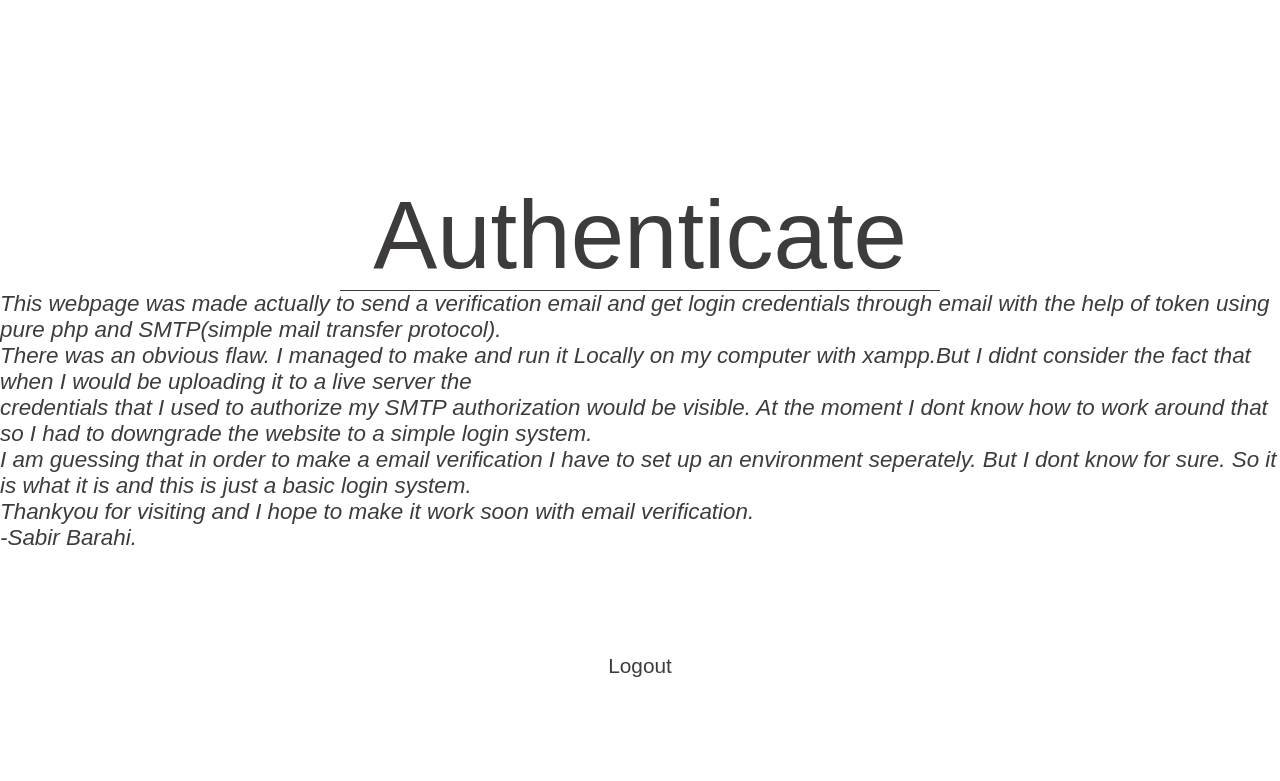
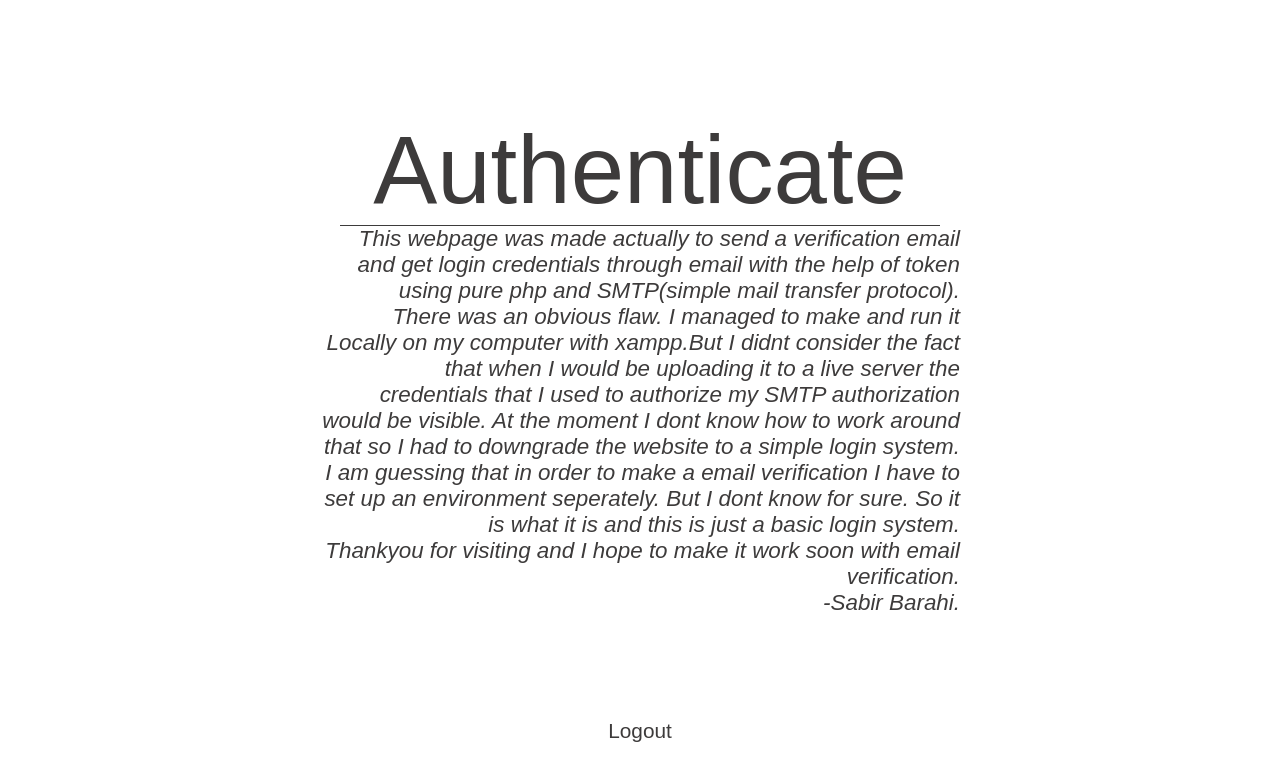
Before and after one commit to sabi1125/loginSystem, a PHP site: page /handlers/loggedin.php in a window 1280 px wide. Shown: the top 781 px of the page. Run offline with PHP 8.4, Linux system fonts and the light colour scheme; the visitor is signed in with stand-in values (Sample User, id 1).

Commit message:
final update

```diff
--- a/style/style.css
+++ b/style/style.css
@@ -155,3 +155,9 @@ form label{
     font-size: 1em;
     padding: 2em;
 }
+.para{
+    width: 50%;
+    font-size: 1em;
+    font-weight: light;
+    text-align: end;
+}
--- a/templates/loggedin.twig
+++ b/templates/loggedin.twig
@@ -6,6 +6,7 @@
 
 <h1>Authenticate</h1>
 <div class="line"></div>
+<div class="para">
 <p>This webpage was made actually to send a verification email and get login credentials through email with the help of token using pure php and SMTP(simple mail transfer protocol).
 <br>There was an obvious flaw. I managed to make and run it Locally on my computer with xampp.But I didnt consider the fact that when I would be uploading it to a live server the<br>
  credentials that I used to authorize my SMTP authorization would be visible. At the moment I dont know how to work around that so I had to downgrade the website to a simple login system.
@@ -13,7 +14,7 @@
  <br>Thankyou for visiting and I hope to make it work soon with email verification.<br>
  -Sabir Barahi.
 </p>
-
+</div>
 <div id="links">
 <a href="/handlers/logout.php">Logout</a>
 </div>
```
